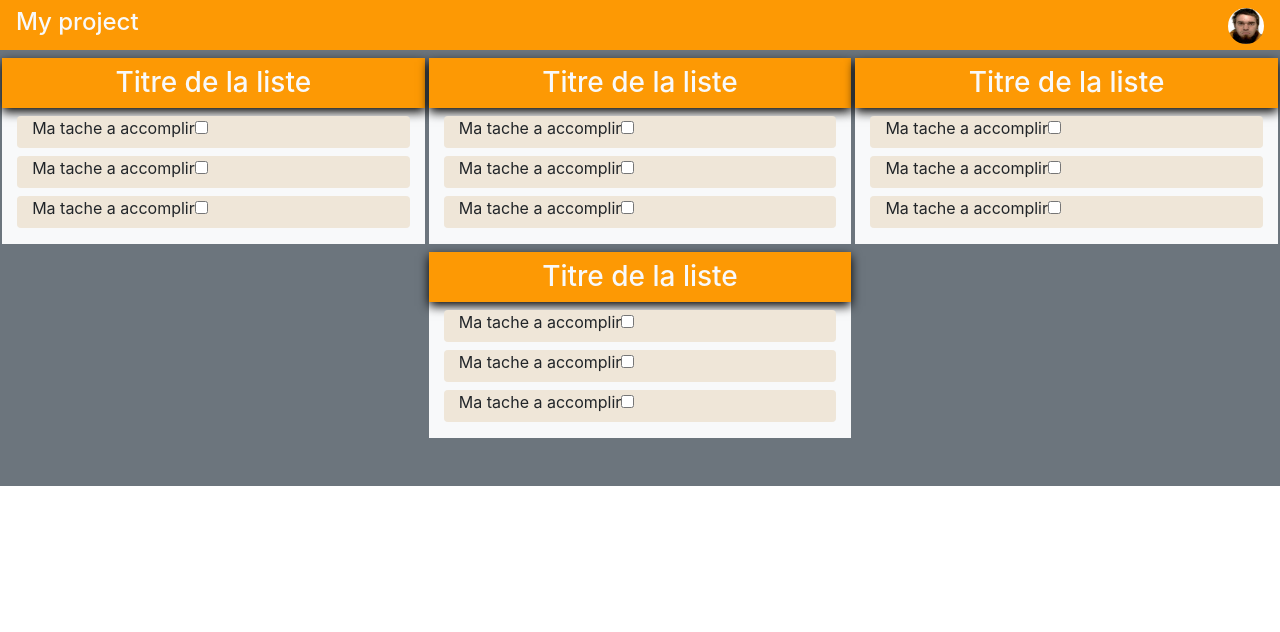
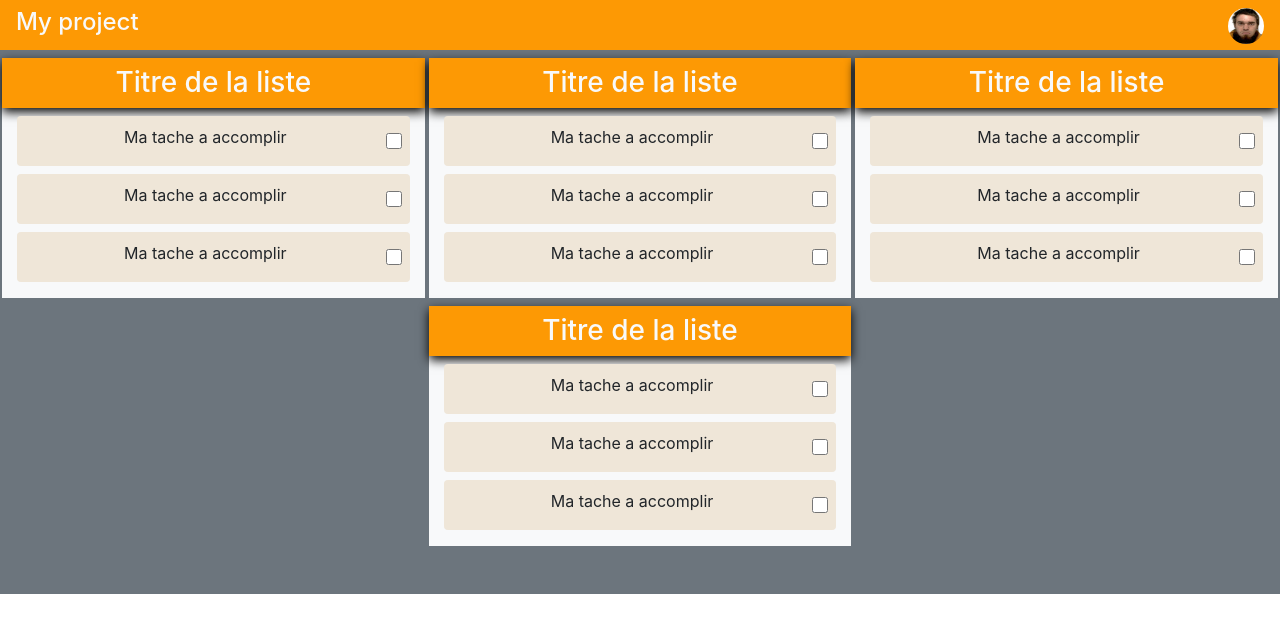
Before and after one commit to brock37/kanban, a Vue app: page /#/ in a window 1280 px wide. Shown: the top 632 px of the page. Built offline with nearby package versions, Linux system fonts and the light colour scheme.

Commit message:
fix sizing and spacing with flex

```diff
--- a/src/components/task.vue
+++ b/src/components/task.vue
@@ -1,7 +1,7 @@
 <template lang="html">
-  <div class="container my-2 rounded">
+  <div class="task container-sm rounded mb-2 px-2 d-flex justify-content-end align-items-center">
     <label for="completed"> {{ text }}</label>
-    <input type="checkbox" name="completed" v-bind:value="completed">
+    <input type="checkbox" name="completed" v-bind:value="completed" class="check">
   </div>
 
 </template>
@@ -18,7 +18,17 @@ export default {
 </script>
 
 <style lang="css" scoped>
-.container{
+.task{
   background: #EFE6D8;
+  min-height: 50px;
+}
+.check {
+  height: 1rem;
+  width: 1rem;
+}
+
+label{
+  flex : 1;
+  text-align: center;
 }
 </style>
```
